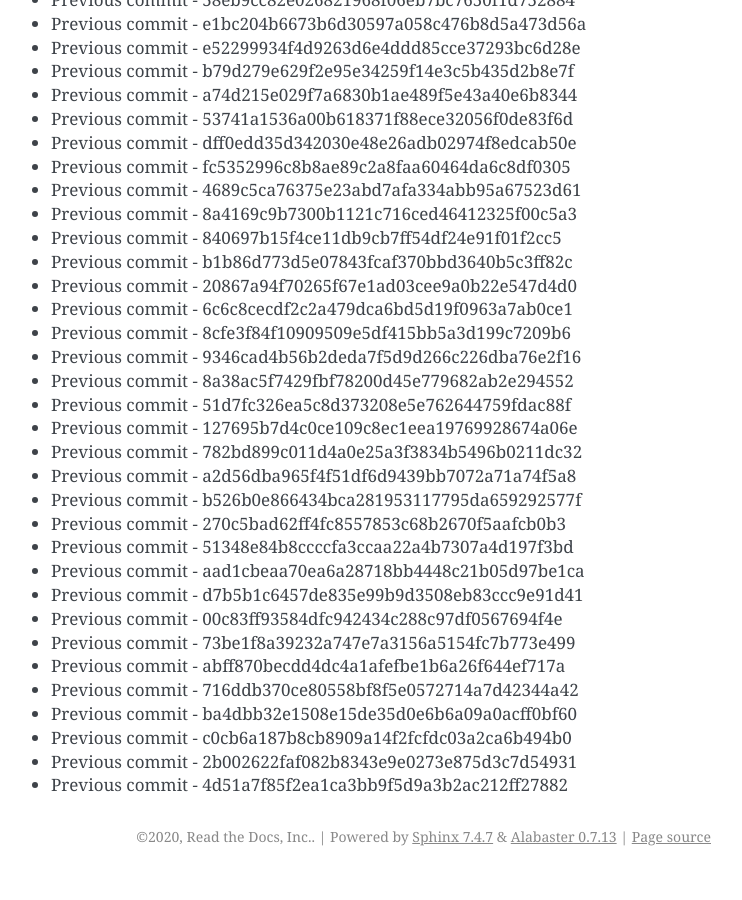
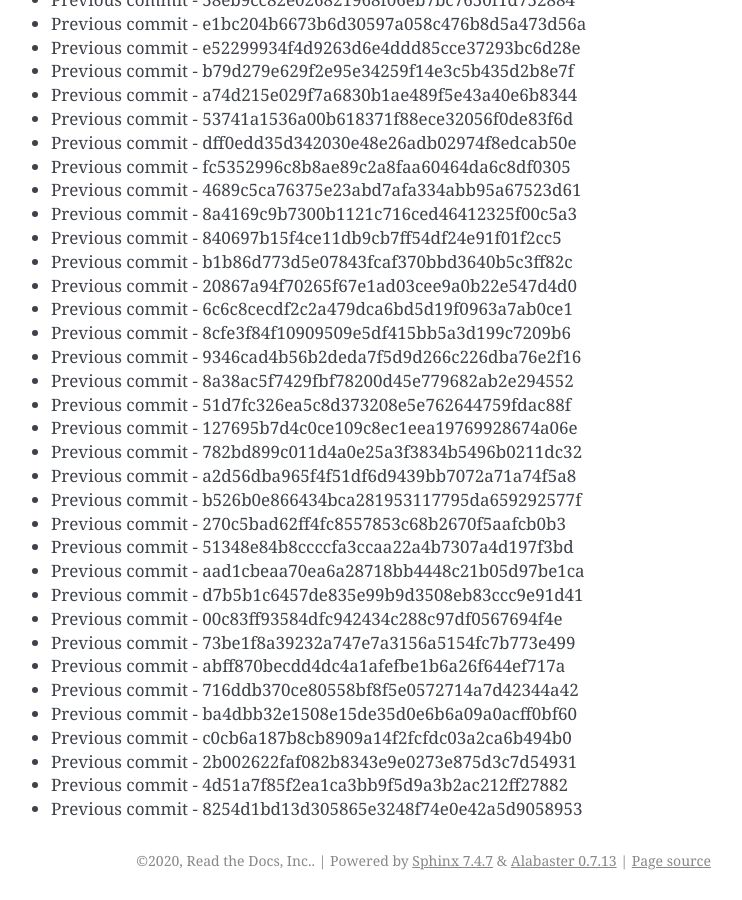
Before and after one commit to readthedocs/rtd-git-stresstest, a Sphinx documentation site: the page built from docs/updates.rst, in a window 1280 px wide and 900 px high, scrolled down 103458 px. Shown: the whole window, without its empty margins (399-1141 px from the left). Built offline with Sphinx 7.4.7, drawn with Linux system fonts in a browser that asks for light colours; before the commit the page ends 104334 px from its top, so only the background shows below that.

Commit message:
Generating commit from previous: 8254d1bd13d305865e3248f74e0e42a5d9058953

```diff
--- a/docs/updates.rst
+++ b/docs/updates.rst
@@ -4379,3 +4379,4 @@ It can be tested for any performance characteristics.
 * Previous commit - c0cb6a187b8cb8909a14f2fcfdc03a2ca6b494b0
 * Previous commit - 2b002622faf082b8343e9e0273e875d3c7d54931
 * Previous commit - 4d51a7f85f2ea1ca3bb9f5d9a3b2ac212ff27882
+* Previous commit - 8254d1bd13d305865e3248f74e0e42a5d9058953
```
